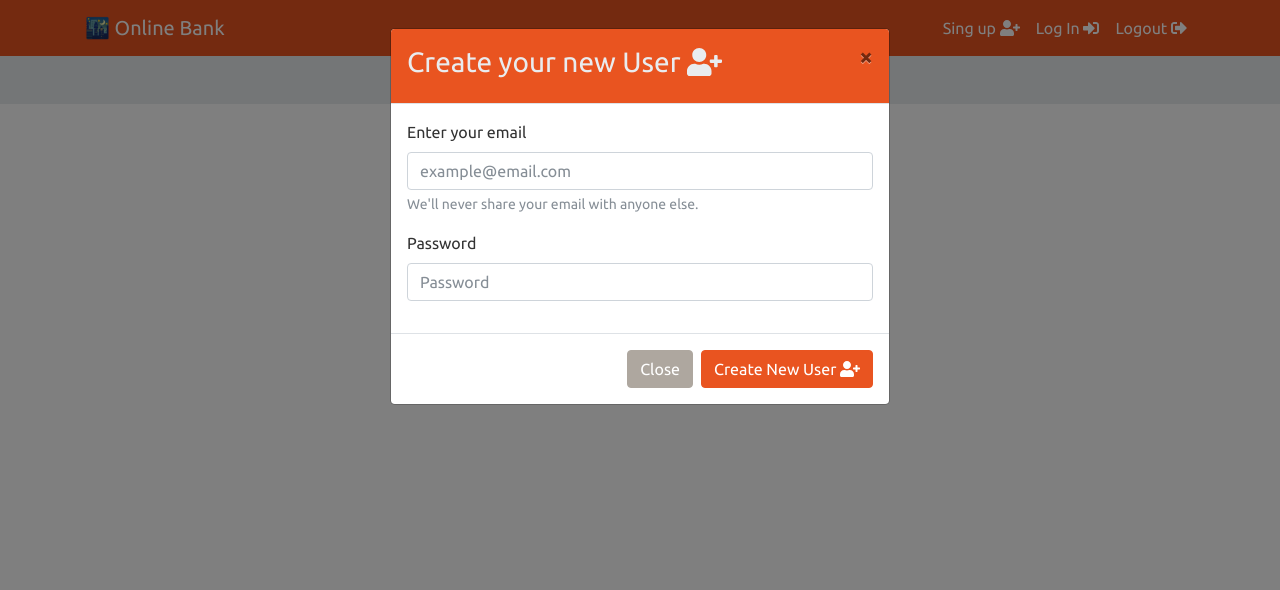
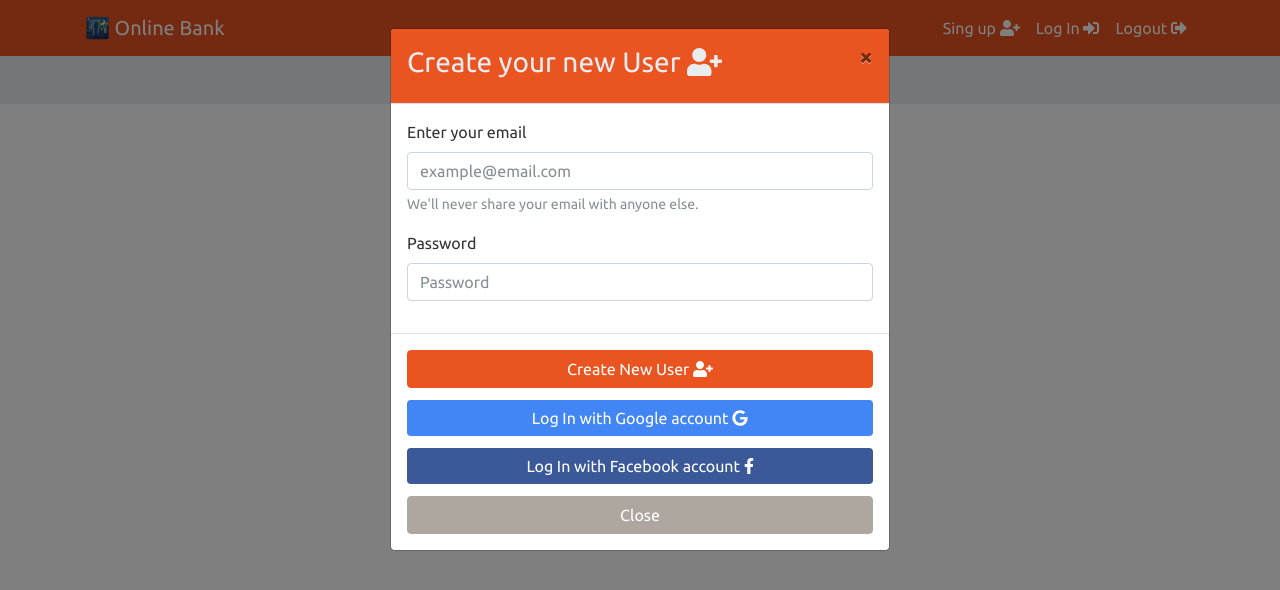
Before and after one commit to JavierPM95/Bank-Login-React, a React (Create React App) app: page / in a window 1280 px wide. Both pictures are taken after a click on the link "Sing up". Shown: the top 590 px of the page. Built offline with nearby package versions, Linux system fonts and the light colour scheme; no server answers.

Commit message:
valid facebook and Google Auth

```diff
--- a/package.json
+++ b/package.json
@@ -4,6 +4,7 @@
   "private": true,
   "dependencies": {
     "@fortawesome/fontawesome-svg-core": "^1.2.32",
+    "@fortawesome/free-brands-svg-icons": "^5.15.1",
     "@fortawesome/free-solid-svg-icons": "^5.15.1",
     "@fortawesome/react-fontawesome": "^0.1.11",
     "@testing-library/jest-dom": "^4.2.4",
--- a/src/components/Navbar.js
+++ b/src/components/Navbar.js
@@ -1,10 +1,12 @@
 import React, {useState} from "react";
 import { Modal, Button } from 'react-bootstrap';
 import {auth, fs, user} from '../Firebase.js'
+import firebase from 'firebase/app'
 
 //third imports
 import { FontAwesomeIcon } from '@fortawesome/react-fontawesome';
 import { faSignInAlt, faSignOutAlt, faUserPlus } from '@fortawesome/free-solid-svg-icons';
+import { faFacebookF, faGoogle } from '@fortawesome/free-brands-svg-icons';
 
 
 const NavBar = () => {
@@ -75,6 +77,31 @@ const signOut = () => {
 //  console.log('user logout')
 //  }
 //})
+
+// Google Auth
+const signInGoogle = () => {
+const providerG = new firebase.auth.GoogleAuthProvider();
+    auth.signInWithPopup(providerG)
+      .then(result => {
+        handleShowModal();
+        console.log('Google Log in')
+      })
+      .catch(err => {
+        console.log(err)
+      })
+    }
+// Facebook Auth
+const signInFacebook = () => {
+  const providerFB = new firebase.auth.FacebookAuthProvider();
+    auth.signInWithPopup(providerFB)
+      .then(result => {
+        handleShowModal();
+        console.log('FB Log in')
+      })
+      .catch(err => {
+        console.log(err)
+      })
+    }
 
   return (
 
@@ -162,20 +189,26 @@ const signOut = () => {
                 </div>
             </form>
         </Modal.Body>
-        <Modal.Footer>
-          <Button variant="secondary" onClick={() => handleShowModal()}>
-            Close
-          </Button>
+        <Modal.Footer className="container">
           {
             newUser ?
-              <Button variant="primary" onClick={() => signUpAuth()}>
+              <Button variant="primary" className="btn-block" onClick={() => signUpAuth()}>
               Create New User <FontAwesomeIcon icon={faUserPlus} />
               </Button>
             :
-            <Button variant="primary" onClick={() => signInAuth()}>
+            <Button variant="primary" className="btn-block" onClick={() => signInAuth()}>
             Log In <FontAwesomeIcon icon={faSignInAlt} />
           </Button>
           }
+          <Button style={{background: '#4285F4', border: '#4285F4'}} className="btn-block" onClick={() => signInGoogle()}>
+            Log In with Google account <FontAwesomeIcon icon={faGoogle} />
+          </Button>
+          <Button style={{background: '#3b5998', border: '#3b5998'}} className="btn-block" onClick={() => signInFacebook()}>
+            Log In with Facebook account <FontAwesomeIcon icon={faFacebookF} />
+          </Button>
+          <Button variant="secondary" className="btn-block" onClick={() => handleShowModal()}>
+            Close
+          </Button>
         </Modal.Footer>
       </Modal>
     </div>
```
Also changed, not shown: 1 other file (tests, documents, lock files or other folders).
